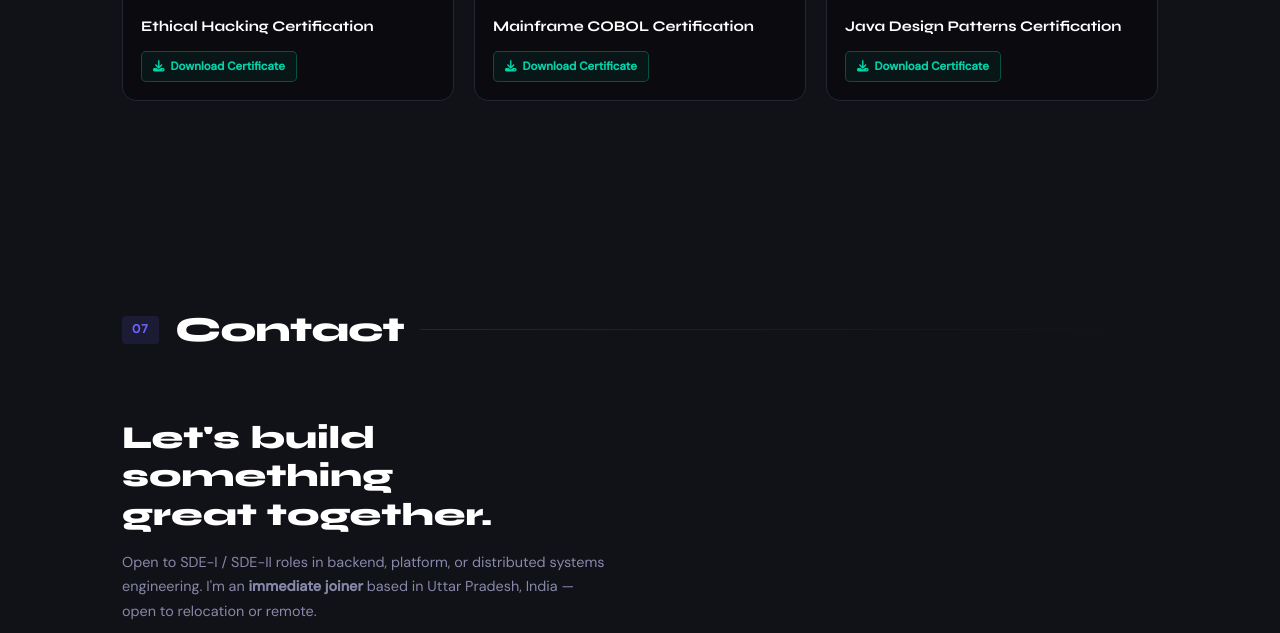
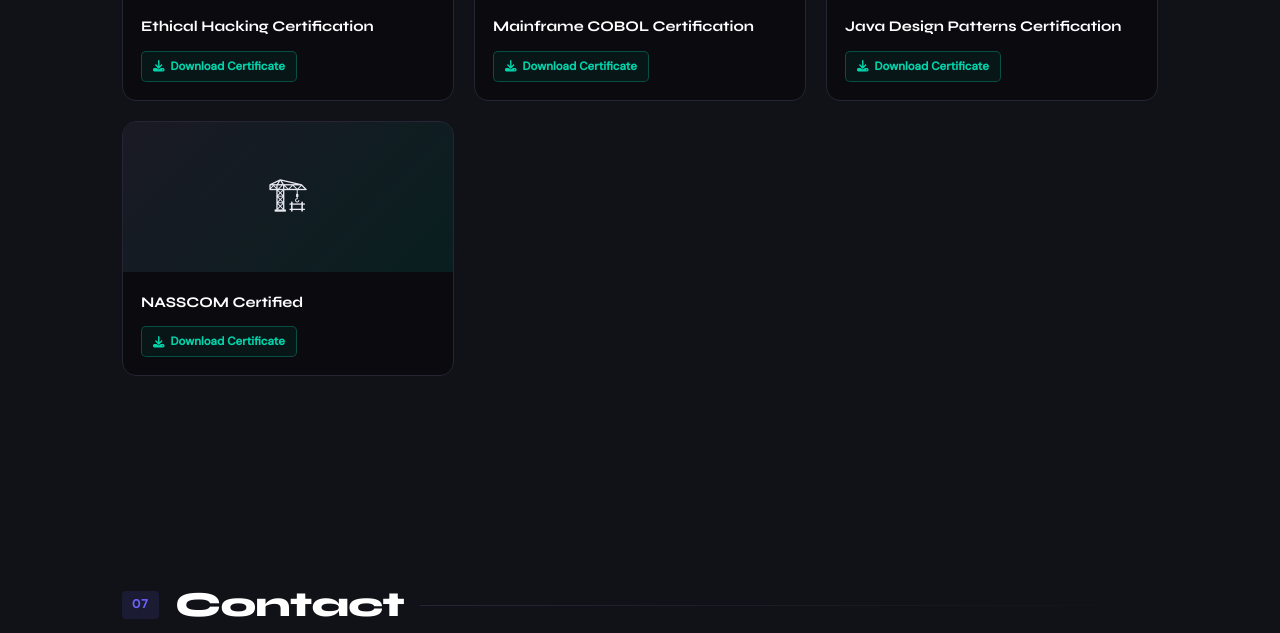
Before and after one commit to Gaurav-AL/gauravchaudhary.github.io, a plain HTML site: page index.html in a window 1280 px wide. Shown: the part 5900-6533 px from the top of the page. Drawn offline with Linux system fonts and the light colour scheme.

Commit message:
Update index.html

```diff
--- a/index.html
+++ b/index.html
@@ -1820,6 +1820,13 @@ footer {
         <div class="cert-body">
           <div class="cert-title">Java Design Patterns Certification</div>
           <a href="Java_Design_Pattern.jpg" download class="cert-link"><i class="fas fa-download"></i> Download Certificate</a>
+        </div>
+      </div>
+      <div class="cert-card fade-in" style="transition-delay:0.2s">
+        <div class="cert-thumb-placeholder">🏗</div>
+        <div class="cert-body">
+          <div class="cert-title">NASSCOM Certified</div>
+          <a href="nasscom-certificate.pdf" download class="cert-link"><i class="fas fa-download"></i> Download Certificate</a>
         </div>
       </div>
     </div>
```
